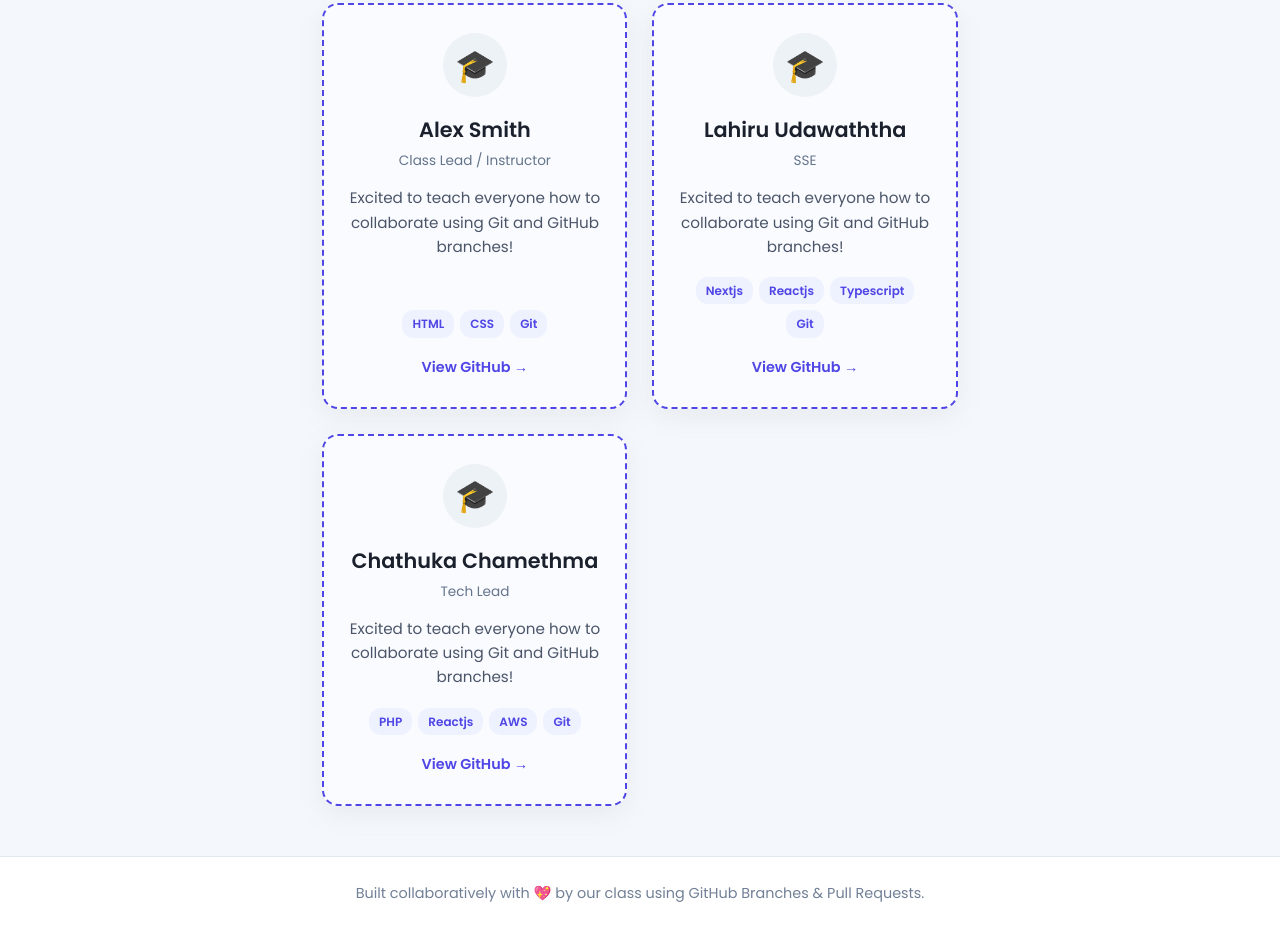
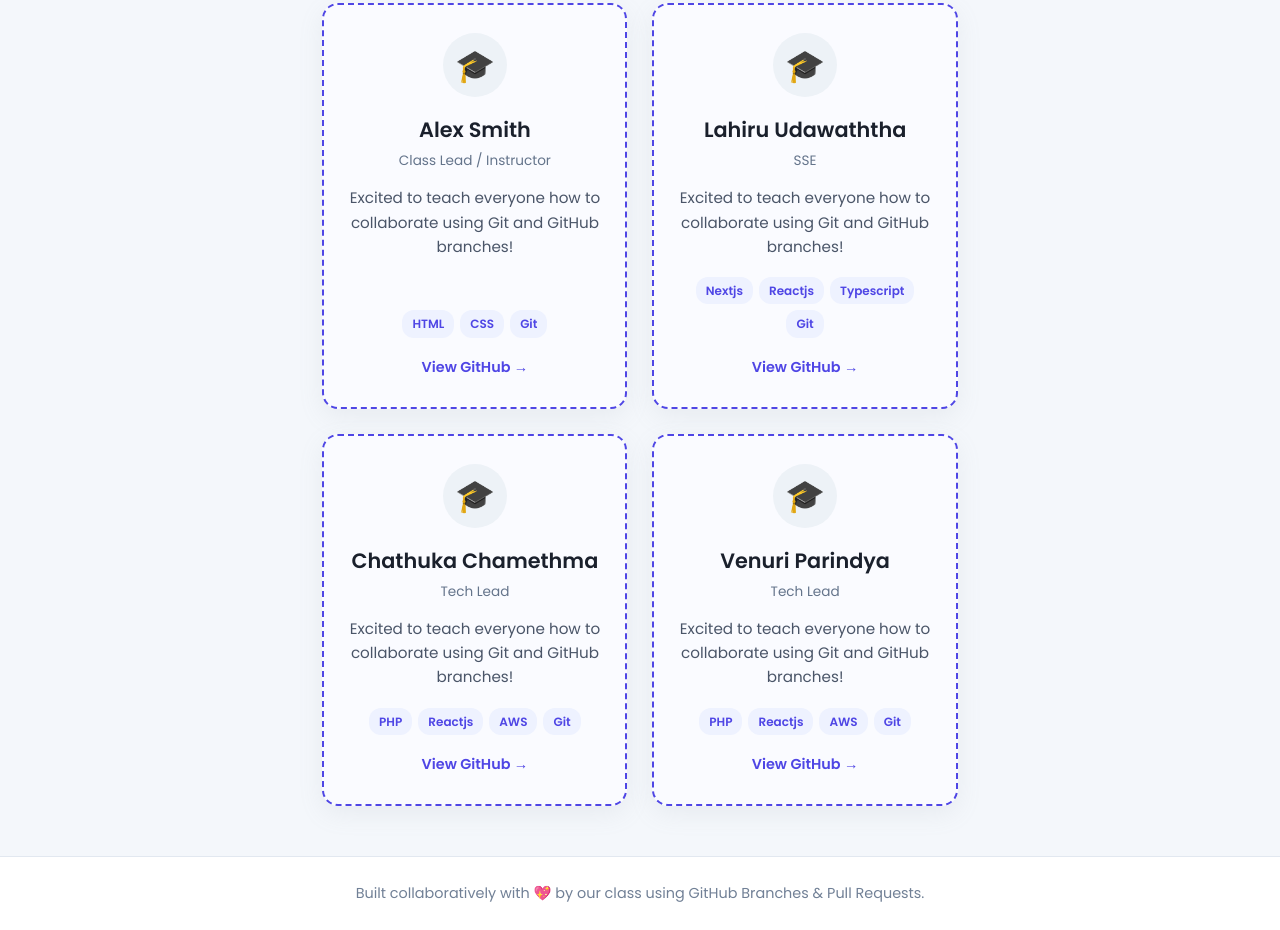
Before and after one commit to chathuka-official/Github-Practicle, a plain HTML site: page index.html in a window 1280 px wide. Shown: the part 342-1272 px from the top of the page. Drawn offline with Linux system fonts and the light colour scheme.

Commit message:
profile card created

```diff
--- a/index.html
+++ b/index.html
@@ -72,6 +72,20 @@
                     <a href="https://github.com/chathuka-official" target="_blank" class="card-link">View GitHub &rarr;</a>
             </div>
 
+            <div class="card demo-card">
+                <div class="card-avatar">🎓</div>
+                <h3 class="card-name">Venuri Parindya</h3>
+                    <span class="card-role">Tech Lead</span>
+                    <p class="card-bio">Excited to teach everyone how to collaborate using Git and GitHub branches!</p>
+                    <div class="card-tags">
+                        <span class="tag">PHP</span>
+                        <span class="tag">Reactjs</span>
+                        <span class="tag">AWS</span>
+                        <span class="tag">Git</span>
+                    </div>
+                    <a href="https://github.com/venuri-parindya" target="_blank" class="card-link">View GitHub &rarr;</a>
+            </div>
+
 
             <!-- ======================================================= -->
             <!-- STUDENTS: ADD YOUR CARD BELOW THIS LINE                 -->
```
